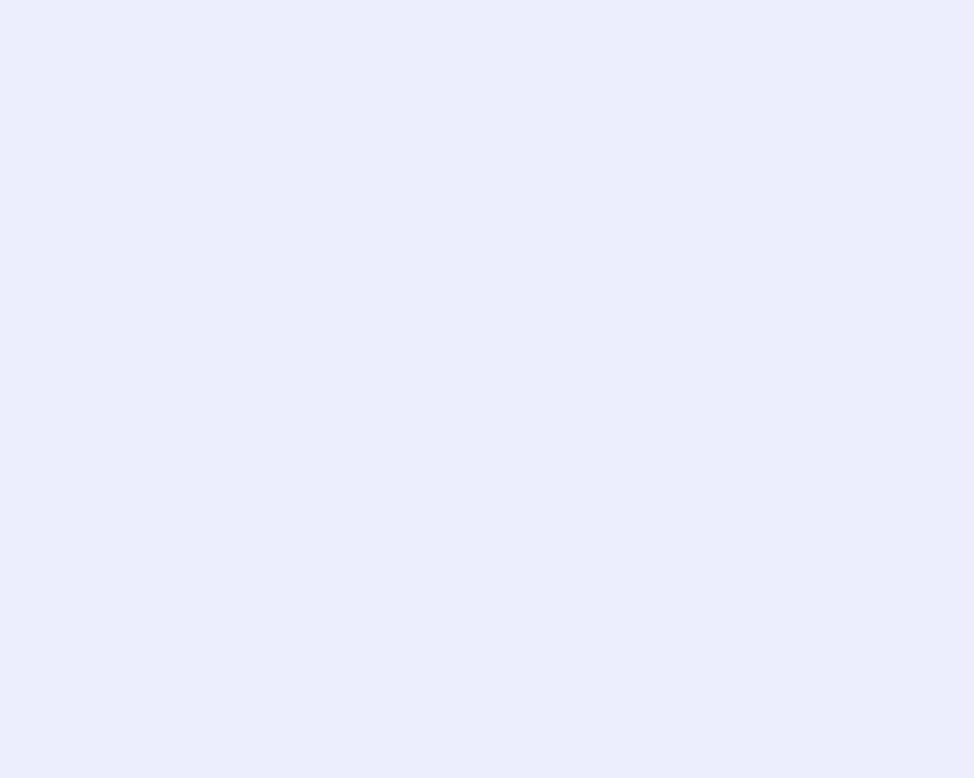
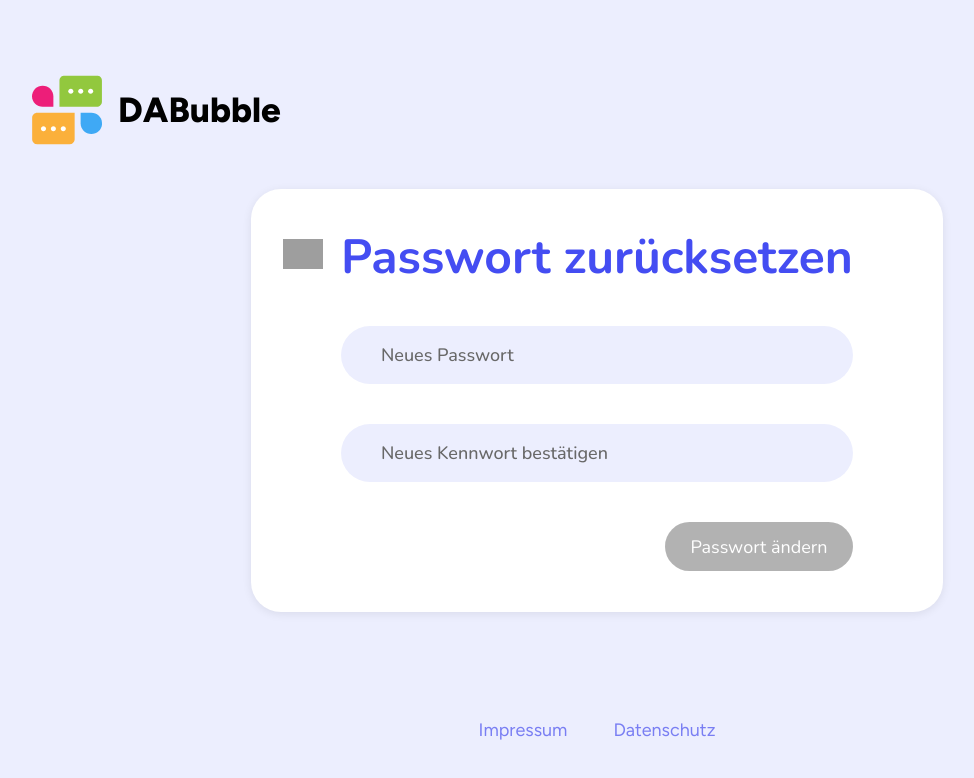
Before and after one commit to CWhymann/dabubble, an Angular app: page /reset-password in a window 1280 px wide. Before the commit this address led to /. Shown: the top 778 px of the page, without its empty margins (43-1017 px from the left). Built offline with nearby package versions, Linux system fonts and the light colour scheme; grey boxes are pictures that could not be loaded.

Commit message:
feat: add reset password page and extend auth

```diff
--- a/src/app/app.routes.ts
+++ b/src/app/app.routes.ts
@@ -3,11 +3,13 @@ import { Avatar } from './pages/avatar/avatar';
 import { Home } from './pages/home/home';
 import { Login } from './pages/login/login';
 import { Register } from './pages/register/register';
+import { ResetPassword } from './pages/reset-password/reset-password';
 
 export const routes: Routes = [
   { path: '', pathMatch: 'full', redirectTo: 'login' },
   { path: 'login', component: Login },
   { path: 'register', component: Register },
   { path: 'register/avatar', component: Avatar },
+  { path: 'reset-password', component: ResetPassword },
   { path: 'home', component: Home },
 ];
--- a/src/app/core/auth.ts
+++ b/src/app/core/auth.ts
@@ -21,6 +21,10 @@ export class Auth {
     });
   }
 
+  async updatePassword(password: string) {
+    return this.supabase.client.auth.updateUser({ password });
+  }
+
   async signOut() {
     return this.supabase.client.auth.signOut({
       scope: 'local',
--- /dev/null
+++ b/src/app/pages/reset-password/reset-password.html
@@ -0,0 +1,77 @@
+<app-auth-layout>
+  <form
+    class="relative flex h-auto w-full max-w-173 flex-col items-center gap-8 rounded-[30px] bg-white px-5 py-8 shadow-header lg:h-105.75 lg:w-173 lg:max-w-none lg:gap-10 lg:px-22.5 lg:py-10"
+    [formGroup]="form"
+    (ngSubmit)="submit()"
+    novalidate
+  >
+    <button
+      class="absolute top-5 left-5 flex size-10 cursor-pointer items-center justify-center lg:top-11.25 lg:left-8"
+      type="button"
+      aria-label="Zurück"
+      (click)="goBack()"
+    >
+      <img src="/icons/13.%20go_back.svg" alt="" />
+    </button>
+
+    <h1
+      class="pt-7 text-center text-2xl leading-[1.2] font-bold text-purple-1 sm:text-[40px] lg:pt-0 lg:text-5xl"
+    >
+      Passwort zurücksetzen
+    </h1>
+
+    <div class="flex h-auto w-full max-w-100 flex-col lg:h-61.25 lg:max-w-none">
+      <input
+        class="h-14.5 w-full rounded-[100px] bg-bg px-10 py-4.5 text-lg leading-[1.2] font-medium text-text-gray outline-hidden placeholder:text-text-gray focus:ring-2 focus:ring-purple-2"
+        formControlName="password"
+        type="password"
+        name="password"
+        autocomplete="new-password"
+        placeholder="Neues Passwort"
+        aria-label="Neues Passwort"
+        [attr.aria-invalid]="passwordError() ? true : null"
+      />
+
+      @if (passwordError()) {
+        <p class="mt-1.5 text-sm leading-[1.2] text-error">
+          {{ passwordError() }}
+        </p>
+      }
+
+      <div class="relative mt-5 lg:mt-10">
+        <input
+          class="h-14.5 w-full rounded-[100px] bg-bg px-10 py-4.5 text-lg leading-[1.2] font-medium text-text-gray outline-hidden placeholder:text-text-gray focus:ring-2 focus:ring-purple-2"
+          formControlName="confirmPassword"
+          type="password"
+          name="confirmPassword"
+          autocomplete="new-password"
+          placeholder="Neues Kennwort bestätigen"
+          aria-label="Neues Kennwort bestätigen"
+          [attr.aria-invalid]="confirmPasswordError() ? true : null"
+        />
+
+        @if (confirmPasswordError()) {
+          <p class="absolute top-16 left-0 w-full text-sm leading-[1.2] text-error">
+            {{ confirmPasswordError() }}
+          </p>
+        }
+      </div>
+
+      <div class="mt-5 flex justify-end lg:mt-10">
+        <button
+          class="flex min-h-12.25 w-47 cursor-pointer items-center justify-center rounded-[25px] bg-text-gray px-6.25 py-3 text-lg leading-[normal] font-normal text-white transition-colors hover:bg-purple-1 disabled:cursor-not-allowed disabled:opacity-50"
+          type="submit"
+          [disabled]="form.invalid"
+        >
+          Passwort ändern
+        </button>
+      </div>
+    </div>
+
+    @if (submitError()) {
+      <p class="text-center text-sm leading-[1.2] text-error">
+        {{ submitError() }}
+      </p>
+    }
+  </form>
+</app-auth-layout>
--- /dev/null
+++ b/src/app/pages/reset-password/reset-password.ts
@@ -0,0 +1,68 @@
+import { Component, inject, signal } from '@angular/core';
+import { NonNullableFormBuilder, ReactiveFormsModule, Validators } from '@angular/forms';
+import { Router } from '@angular/router';
+import { Auth } from '../../core/auth';
+import { PASSWORD_LENGTH_ERROR, PASSWORD_MIN_LENGTH } from '../../core/validation';
+import { AuthLayout } from '../../features/auth-layout/auth-layout';
+
+@Component({
+  selector: 'app-reset-password',
+  imports: [AuthLayout, ReactiveFormsModule],
+  templateUrl: './reset-password.html',
+})
+export class ResetPassword {
+  private readonly fb = inject(NonNullableFormBuilder);
+  private readonly router = inject(Router);
+  private readonly auth = inject(Auth);
+
+  protected readonly submitError = signal('');
+
+  protected readonly form = this.fb.group({
+    password: ['', [Validators.required, Validators.minLength(PASSWORD_MIN_LENGTH)]],
+    confirmPassword: ['', [Validators.required]],
+  });
+
+  protected passwordError(): string {
+    const password = this.form.controls.password;
+
+    return password.touched && password.hasError('minlength') ? PASSWORD_LENGTH_ERROR : '';
+  }
+
+  protected confirmPasswordError(): string {
+    const confirmPassword = this.form.controls.confirmPassword;
+
+    if (!confirmPassword.touched) return '';
+    if (confirmPassword.hasError('required')) {
+      return 'Bitte bestätige dein neues Passwort.';
+    }
+
+    return confirmPassword.value !== this.form.controls.password.value
+      ? 'Die Passwörter stimmen nicht überein.'
+      : '';
+  }
+
+  protected async submit(): Promise<void> {
+    this.submitError.set('');
+    this.form.markAllAsTouched();
+
+    if (
+      this.form.invalid ||
+      this.form.controls.password.value !== this.form.controls.confirmPassword.value
+    ) {
+      return;
+    }
+
+    const { error } = await this.auth.updatePassword(this.form.controls.password.value);
+
+    if (error) {
+      this.submitError.set(error.message);
+      return;
+    }
+
+    await this.router.navigateByUrl('/login');
+  }
+
+  protected goBack(): void {
+    this.router.navigateByUrl('/login');
+  }
+}
```
